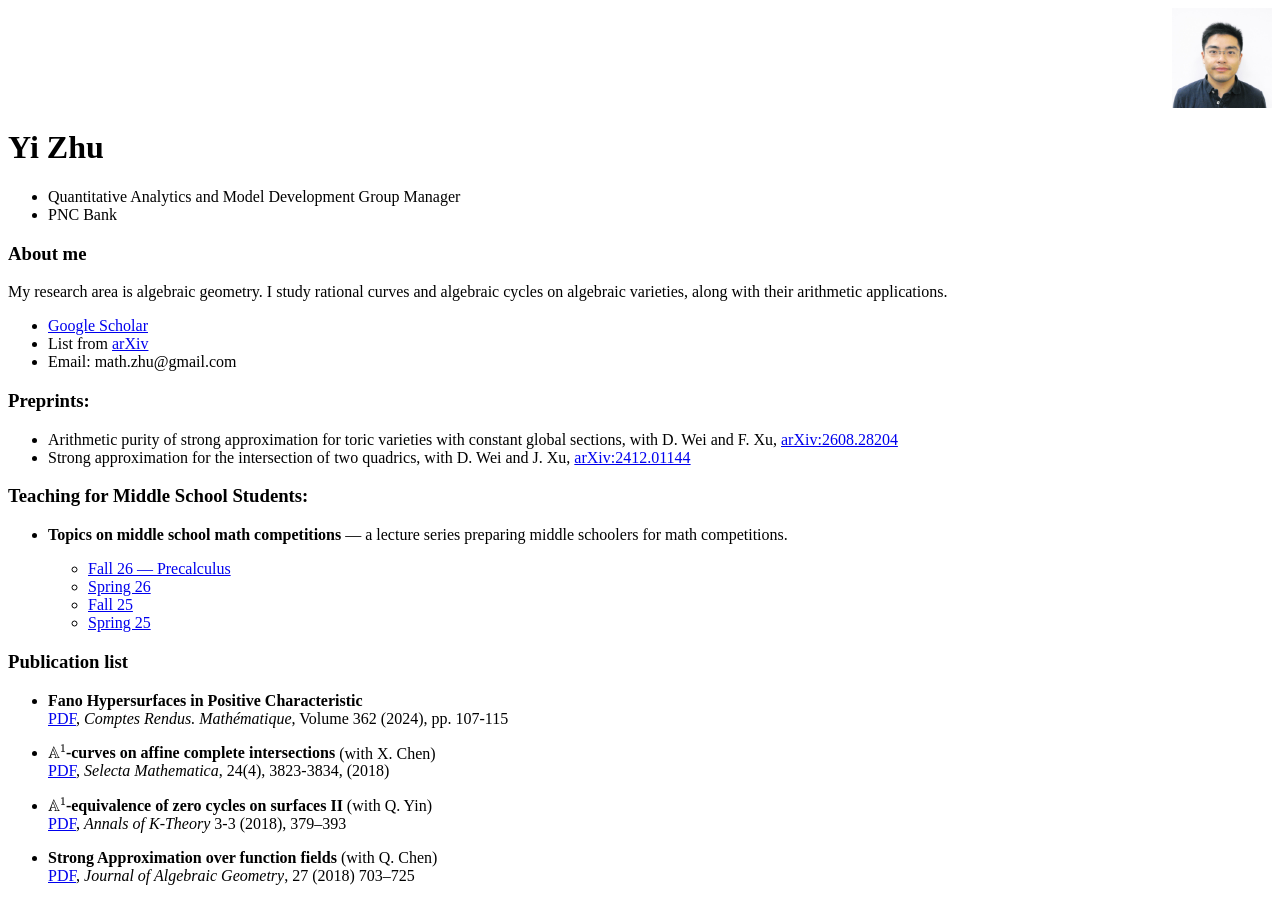
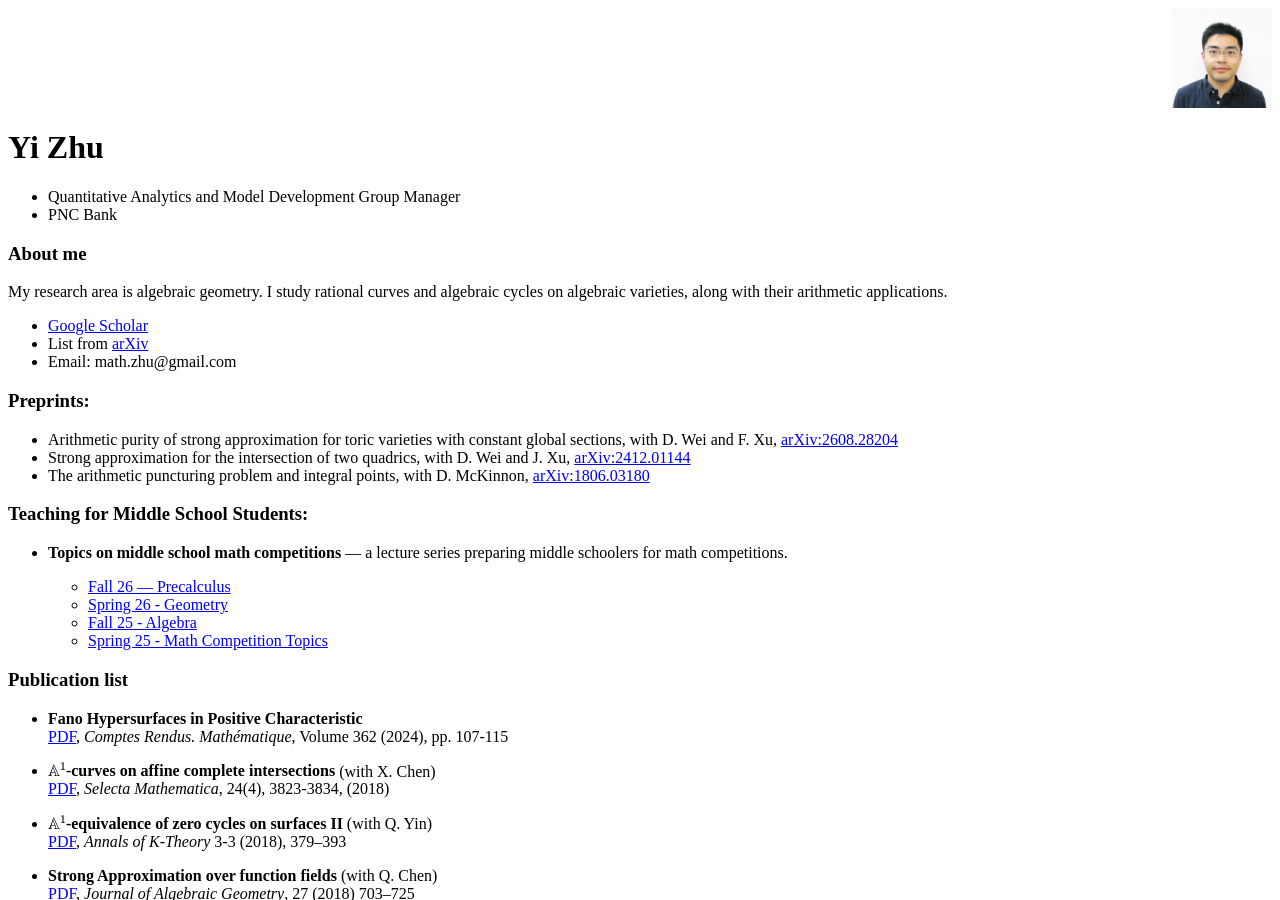
Before and after one commit to math-zhu/math-zhu.github.io, a Jekyll site: the page built from index.md, in a window 1280 px wide and 900 px high. Built offline with Jekyll 4.4.1, drawn with Linux system fonts in a browser that asks for light colours; formulas are drawn with MathJax 3.

Commit message:
Add McKinnon preprint and label middle school course links
Co-Authored-By: Claude Opus 5.5 <noreply@anthropic.com>

```diff
--- a/index.md
+++ b/index.md
@@ -23,15 +23,16 @@ title: Yi Zhu's personal page
 
 * Arithmetic purity of strong approximation for toric varieties with constant global sections, with D. Wei and F. Xu, [arXiv:2608.28204](https://arxiv.org/abs/2608.28204)
 * Strong approximation for the intersection of two quadrics, with D. Wei and J. Xu, [arXiv:2412.01144](https://arxiv.org/abs/2412.01144)
+* The arithmetic puncturing problem and integral points, with D. McKinnon, [arXiv:1806.03180](https://arxiv.org/abs/1806.03180)
 
 ### Teaching for Middle School Students:
 
 * **Topics on middle school math competitions** — a lecture series preparing middle schoolers for math competitions.
 
   * [Fall 26 — Precalculus](https://github.com/math-zhu/F26_precalculus)
-  * [Spring 26](https://github.com/math-zhu/S26_Geometry)
-  * [Fall 25](https://github.com/math-zhu/F25_middle_school_math_competitions)
-  * [Spring 25](https://github.com/math-zhu/middle_school_math_competitions)
+  * [Spring 26 - Geometry](https://github.com/math-zhu/S26_Geometry)
+  * [Fall 25 - Algebra](https://github.com/math-zhu/F25_middle_school_math_competitions)
+  * [Spring 25 - Math Competition Topics](https://github.com/math-zhu/middle_school_math_competitions)
 
 ### Publication list
 
```
